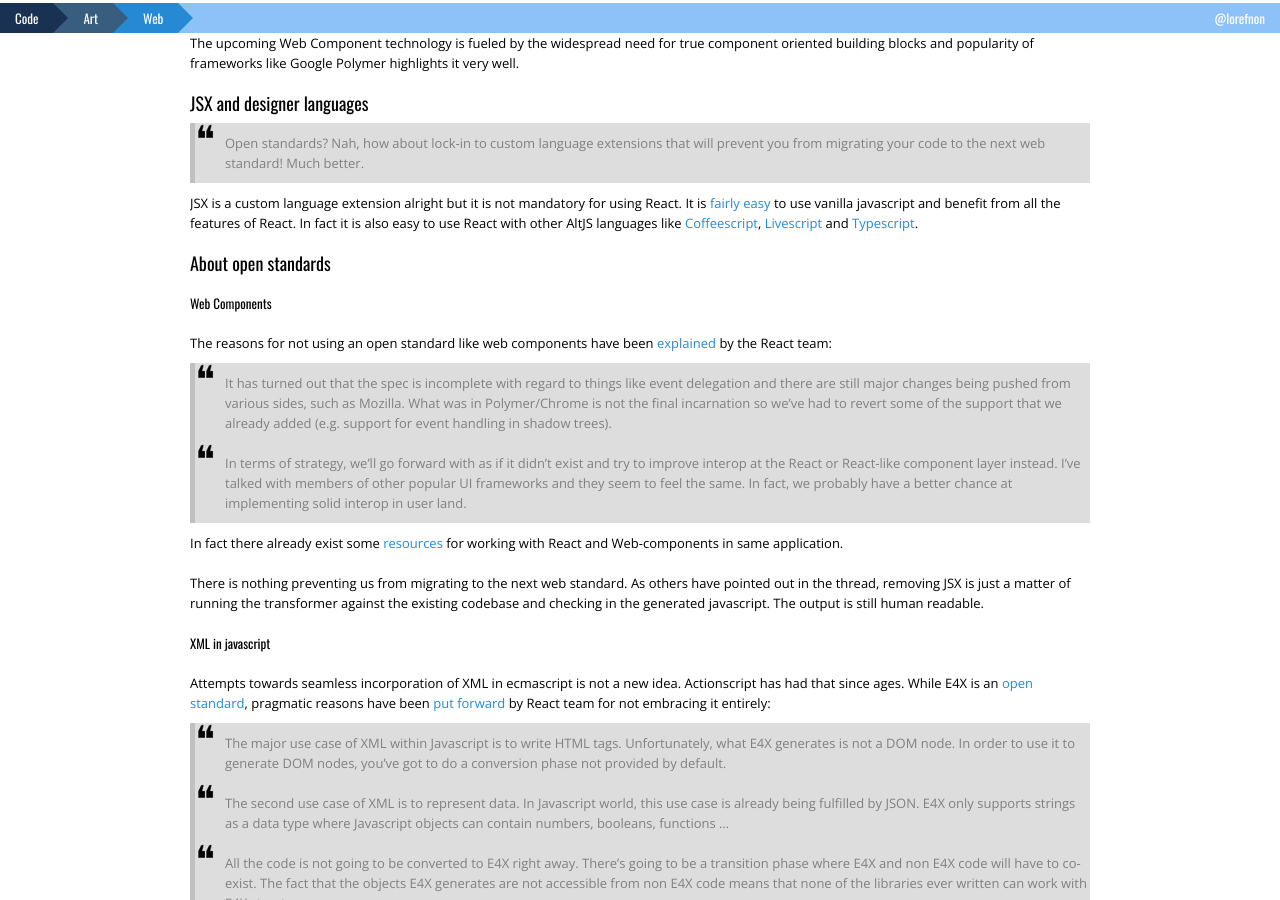
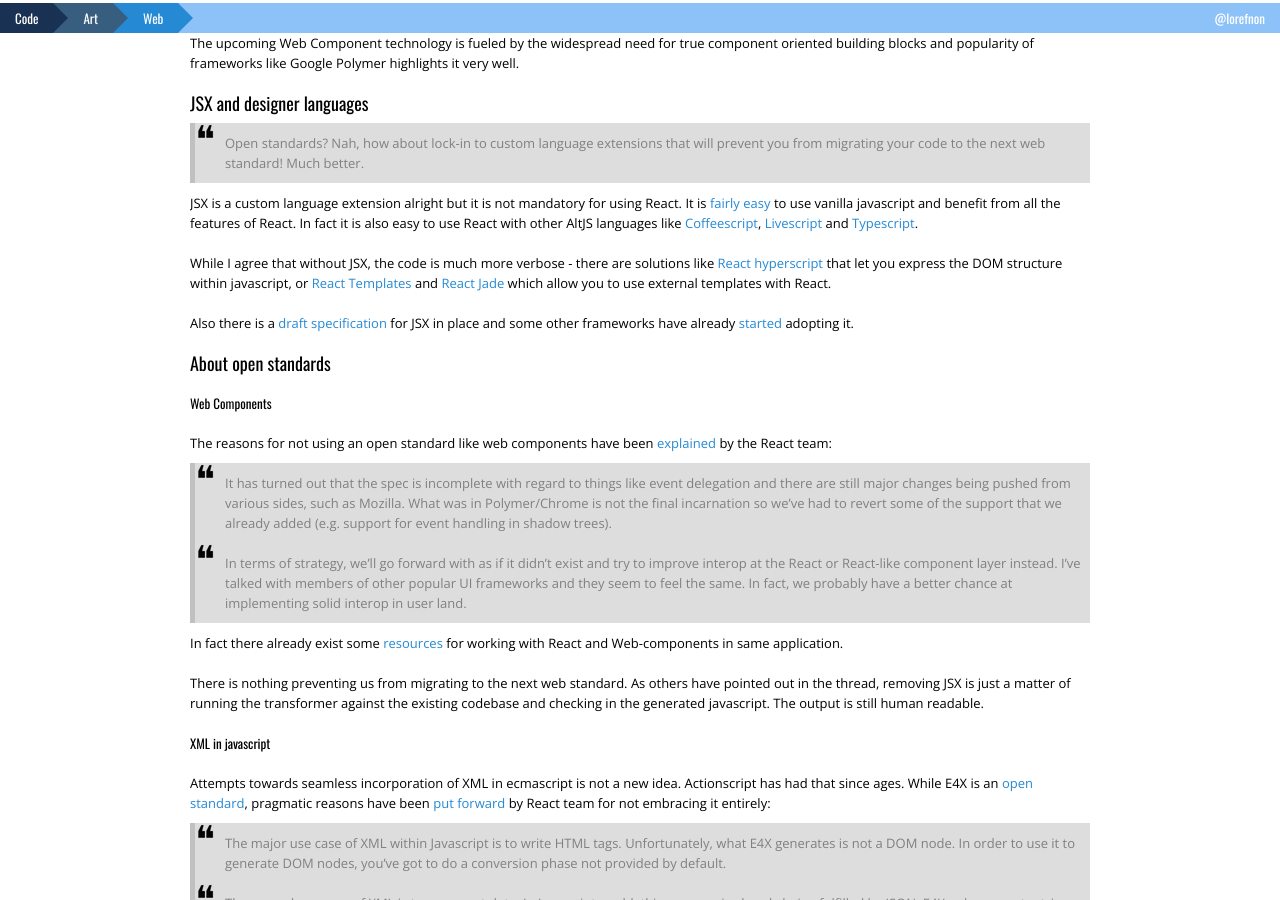
Before and after one commit to lorefnon/lorefnon.github.com, a Jekyll site: the page built from _posts/2015-11-22-an-answer-to-react-is-the-new-java.md, in a window 1280 px wide and 900 px high, scrolled down 1184 px. Built offline with Jekyll 4.4.1, drawn with Linux system fonts in a browser that asks for light colours; Markdown is read by kramdown in place of the engine named in the settings; comment, search, counter and statistics services are not loaded.

Commit message:
Minor updates

```diff
--- a/_posts/2015-11-22-an-answer-to-react-is-the-new-java.md
+++ b/_posts/2015-11-22-an-answer-to-react-is-the-new-java.md
@@ -33,6 +33,10 @@ The upcoming Web Component technology is fueled by the widespread need for true
 > Open standards? Nah, how about lock-in to custom language extensions that will prevent you from migrating your code to the next web standard! Much better.
 
 JSX is a custom language extension alright but it is not mandatory for using React. It is [fairly easy](http://jamesknelson.com/learn-raw-react-no-jsx-flux-es6-webpack/) to use vanilla javascript and benefit from all the features of React. In fact it is also easy to use React with other AltJS languages like [Coffeescript](http://blog.vjeux.com/2013/javascript/react-coffeescript.html), [Livescript](http://lorefnon.me/2015/09/21/react-and-livescript-in-harmony.html) and [Typescript](https://github.com/Asana/typed-react).
+
+While I agree that without JSX, the code is much more verbose - there are solutions like [React hyperscript](https://github.com/mlmorg/react-hyperscript) that let you express the DOM structure within javascript, or [React Templates](https://github.com/wix/react-templates) and [React Jade](https://github.com/jadejs/react-jade) which allow you to use external templates with React.
+
+Also there is a [draft specification](https://facebook.github.io/jsx/) for JSX in place and some other frameworks have already [started](https://github.com/insin/msx) adopting it.
 
 ## About open standards
 
```
